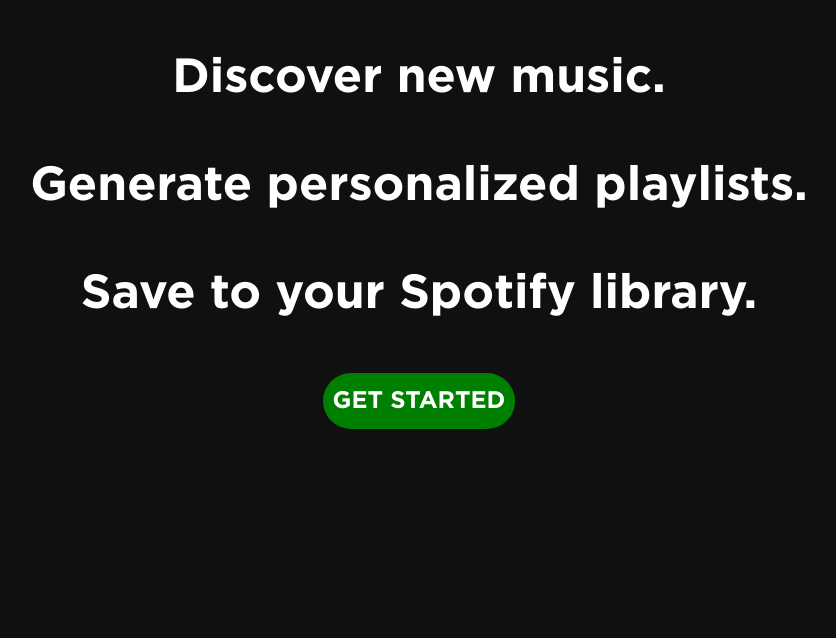
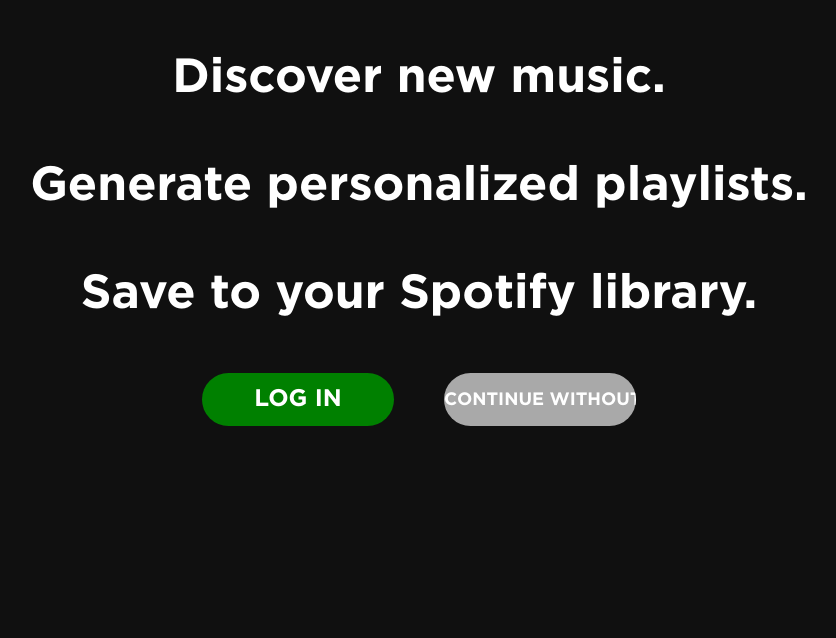
Before and after one commit to sen-francis/spotify-archive, a Django app: page / in a window 1280 px wide. Shown: the part 101-739 px from the top of the page, without its empty margins (221-1057 px from the left). Run offline with Django 3.2, Linux system fonts and the light colour scheme.

Commit message:
Added access to application without login.

```diff
--- a/src/spotifyarchiveapp/static/spotifyarchiveapp/assets/css/main-style.css
+++ b/src/spotifyarchiveapp/static/spotifyarchiveapp/assets/css/main-style.css
@@ -118,7 +118,27 @@
     margin-bottom: auto;
 }
 
-.get-started {
+.log-in-big {
+    border: none;
+    border-radius: 999px;
+    background-color: green;
+    color: white;
+    font-size: x-large;
+    font-weight: bold;
+    text-align: center;
+    text-decoration: none;
+    font-family: inherit;
+    transition-duration: 0.4s;
+    width: 15%;
+    height: 20%;
+    cursor: pointer;
+}
+
+.log-in-big:hover {
+    background-color:darkgreen;
+}
+
+#create-another{
     border: none;
     border-radius: 999px;
     background-color: green;
@@ -131,10 +151,32 @@
     transition-duration: 0.4s;
     width: 15%;
     height: 7%;
-    float: right;
     position: absolute;
-    right: 42.5%;
     cursor: pointer;
+}
+
+#create-another:hover {
+    background-color:darkgreen;
+}
+
+.no-log-in-big{
+    border: none;
+    border-radius: 999px;
+    background-color: darkgray;
+    color: white;
+    font-size: large;
+    font-weight: bold;
+    text-align: center;
+    text-decoration: none;
+    font-family: inherit;
+    transition-duration: 0.4s;
+    width: 15%;
+    height: 20%;
+    cursor: pointer;
+}
+
+.no-log-in-big:hover{
+    background-color:dimgray;
 }
 
 #display-user {
@@ -375,8 +417,6 @@
     flex-direction: row;
     justify-content: center;
     gap: 50px;
-    margin-left: auto;
-    margin-right: auto;
 }
 
 #numTracksRange {
--- a/src/spotifyarchiveapp/templates/spotifyarchiveapp/home.html
+++ b/src/spotifyarchiveapp/templates/spotifyarchiveapp/home.html
@@ -20,10 +20,13 @@
       <h1 style="text-align: center">Discover new music.</h1>
       <h1 style="text-align: center">Generate personalized playlists.</h1>
       <h1 style="text-align: center">Save to your Spotify library.</h1>
-      <form action="#" method="post">
-        {% csrf_token %}
-        <input class="get-started" type="submit" value="GET STARTED" />
-      </form>
+      <div id="playlist-buttons" style="height: 100%; width: 100%;">
+        <form action="#" method="post" id="playlist-buttons" style="height: 100%; width: 100%;">
+            {% csrf_token %}
+            <input class="log-in-big" name="log-in" type="submit" value="LOG IN" />
+            <input class="no-log-in-big" name="no-log-in" type="submit" value="CONTINUE WITHOUT LOGIN" />
+        </form>
+      </div>
     </main>
     <footer class="footer">
       <a id="github-logo" href="https://github.com/sen-francis/spotify-archive">
--- a/src/spotifyarchiveapp/templates/spotifyarchiveapp/success.html
+++ b/src/spotifyarchiveapp/templates/spotifyarchiveapp/success.html
@@ -27,9 +27,9 @@
     <main class="main">
         <h1 style="text-align: center;">Succesfully created a playlist just for you!</h1>
         <h2 style="text-align: center;">Check your Spotify library to listen to your new playlist</h2>
-        <form name="createAnotherForm" action="#" method="post">
+        <form name="createAnotherForm" action="#" method="post" style="display: flex; justify-content: center;">
             {% csrf_token %}
-            <input class="get-started" type="submit" name="create-another" value="CREATE ANOTHER" />
+            <input id="create-another" type="submit" name="create-another" value="CREATE ANOTHER" />
         </form>
     </main>
     <footer class="footer">
--- a/src/spotifyarchiveapp/views.py
+++ b/src/spotifyarchiveapp/views.py
@@ -6,23 +6,26 @@
 import spotipy
 import spotipy.util as util
 from spotipy import oauth2
+from spotipy.oauth2 import SpotifyClientCredentials
 import os
 
-# configure Spotipy API
-def initSpotipy():
+# configure Spotipy API for either client credentials or authorization depending on flow
+def initSpotipy(flow):
     SPOTIPY_CLIENT_ID = os.environ.get('SPOTIFY_CLIENT_ID')
     SPOTIPY_CLIENT_SECRET = os.environ.get('SPOTIFY_CLIENT_SECRET')
-    SPOTIPY_REDIRECT_URI = os.environ.get('SPOTIFY_REDIRECT_URI')
-    SCOPE = 'user-read-private playlist-modify-private'
-    CACHE = '.spotipyoauthcache'
-    global sp_oauth
-    sp_oauth= oauth2.SpotifyOAuth(
-        client_id=SPOTIPY_CLIENT_ID, client_secret=SPOTIPY_CLIENT_SECRET,
-        redirect_uri=SPOTIPY_REDIRECT_URI, scope=SCOPE, cache_path=CACHE,
-        show_dialog=True
-    )
-
-initSpotipy()
+    if flow == 'authorization':
+        SPOTIPY_REDIRECT_URI = os.environ.get('SPOTIFY_REDIRECT_URI')
+        SCOPE = 'user-read-private playlist-modify-private'
+        CACHE = '.spotipyoauthcache'
+        global sp_oauth
+        sp_oauth= oauth2.SpotifyOAuth(
+            client_id=SPOTIPY_CLIENT_ID, client_secret=SPOTIPY_CLIENT_SECRET,
+            redirect_uri=SPOTIPY_REDIRECT_URI, scope=SCOPE, cache_path=CACHE,
+            show_dialog=True
+        )
+    elif flow == 'client-credentials':
+        global client
+        client = SpotifyClientCredentials(client_id=SPOTIPY_CLIENT_ID, client_secret=SPOTIPY_CLIENT_SECRET)
 
 # view for website home
 def home(request):
@@ -30,29 +33,53 @@
     if os.path.exists('.spotipyoauthcache'):
         os.remove('.spotipyoauthcache')
     # handle login redirect
-    if(request.method == 'POST'):
+    if('log-in' in request.POST):
+        if('fake_login' in request.session):
+            request.session.pop('fake_login', None)
+        initSpotipy('authorization')
         auth_url = sp_oauth.get_authorize_url()
         return redirect(auth_url)
+    #handle no login redirect
+    if('no-log-in' in request.POST):
+        initSpotipy('client-credentials')
+        request.session['fake_login'] = 'True'
+        return redirect(dashboard)
     return render(request, 'spotifyarchiveapp/home.html')
 
 # view for website dashboard
 def dashboard(request):
     global sp
-    # initialize spotipy with user access code
-    if(request.GET.get('code')):
-        sp_oauth.get_access_token(request.GET.get('code'))
-        sp = spotipy.Spotify(auth_manager=sp_oauth)
-    else:
-        sp = spotipy.Spotify(auth_manager=sp_oauth)
+    args = {}
     # handle logout
     if('logout' in request.POST):
         return logout(request)
+    # handle login
+    if('log-in' in request.POST):
+        if('fake_login' in request.session):
+            request.session.pop('fake_login', None)
+        initSpotipy('authorization')
+        auth_url = sp_oauth.get_authorize_url()
+        return redirect(auth_url)
     # handle create playlist
     if('submitButton' in request.POST):
         if len(request.session['selected-tracks']) != 0:
             return redirect(success)
-    # get user info
-    user = sp.current_user()
+    #handle non-login case
+    if('fake_login' in request.session):
+        print('here')
+        args['fake_login'] = True
+        sp = spotipy.Spotify(auth_manager=client)
+    else:
+        # handle login cases
+        if(request.GET.get('code')):
+            sp_oauth.get_access_token(request.GET.get('code'))
+            sp = spotipy.Spotify(auth_manager=sp_oauth)
+        else:
+            sp = spotipy.Spotify(auth_manager=sp_oauth)
+    user = None
+    if('fake_login' not in request.session):
+        # get user info
+        user = sp.current_user()
     # occurs during AJAX request
     if(request.headers.get('X-Requested-With') == 'XMLHttpRequest'):
         # handle AJAX search request
@@ -104,7 +131,10 @@
                 dict[key] = value
             # action value should not be used in recommend function
             dict.pop('action', None)
-            dict['country'] = user['country']
+            if user is not None:
+                dict['country'] = user['country']
+            else:
+                dict['country'] = 'US'
             # insert all selected track ids to a list for seed_tracks
             tracks = []
             for t in request.session['selected-tracks']:
@@ -124,11 +154,11 @@
                 'playlistName', None)
             return HttpResponse('')
     # fill args dict with user info to be displayed in top right
-    args = {}
-    args['display_name'] = user['display_name']
-    #check if any avi exists
-    if(len(user['images']) > 0):
-        args['avi_url'] = user['images'][0]['url']
+    if user is not None:
+        args['display_name'] = user['display_name']
+        #check if any avi exists
+        if(len(user['images']) > 0):
+            args['avi_url'] = user['images'][0]['url']
     #update below args if tracks are selected
     if('selected-tracks' in request.session):
         if (len(request.session['selected-tracks']) != 0):
@@ -140,8 +170,12 @@
                 tracks = []
                 for t in request.session['selected-tracks']:
                     tracks.append(t['id'])
-                recs = sp.recommendations(
-                    seed_tracks=tracks, limit=50, country=user['country'])
+                if user is not None:
+                    recs = sp.recommendations(
+                        seed_tracks=tracks, limit=50, country=user['country'])
+                else:
+                    recs = sp.recommendations(
+                        seed_tracks=tracks, limit=50, country='US')
                 request.session['playlist-tracks'] = []
                 for t in recs['tracks']:
                     request.session['playlist-tracks'].append(t)
```
Also changed, not shown: src/spotifyarchiveapp/templates/spotifyarchiveapp/dashboard.html (+9 -0 lines), src/db.sqlite3.
